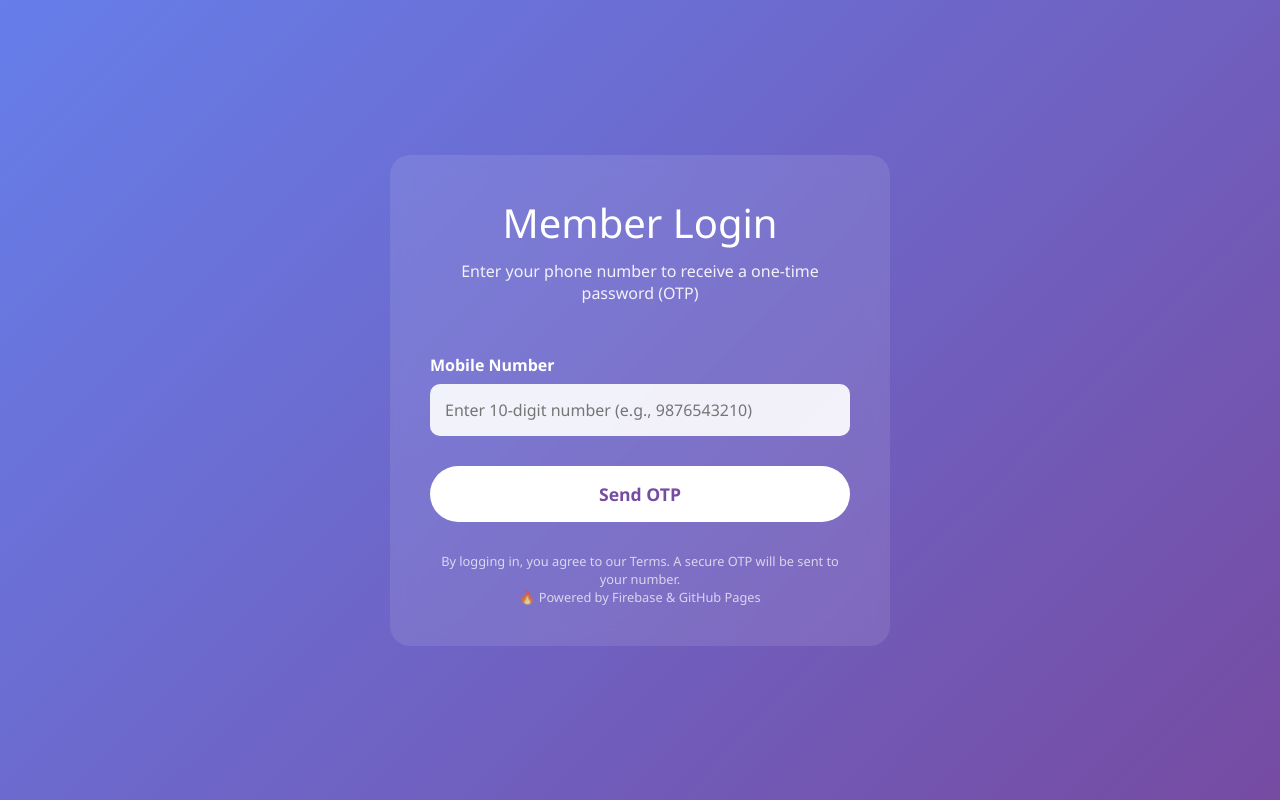
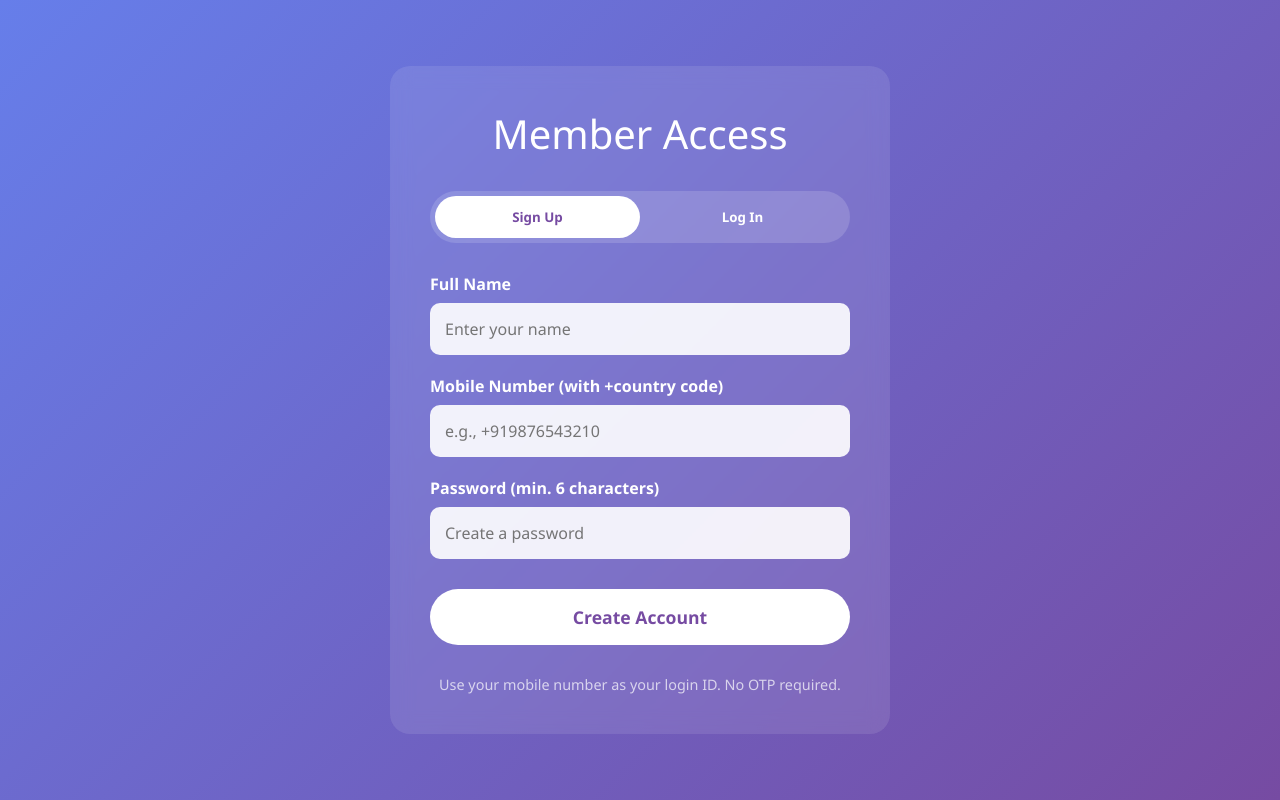
Before and after one commit to shreematka/kuber, a plain HTML site: page index.html in a window 1280 px wide. Drawn offline with Linux system fonts and the light colour scheme; no server answers.

Commit message:
Refactor index.html for improved layout and functionality
Updated the title and improved the styling of the login and signup forms. Enhanced the JavaScript functions for better user experience.

```diff
--- a/index.html
+++ b/index.html
@@ -3,32 +3,184 @@
 <head>
     <meta charset="UTF-8">
     <meta name="viewport" content="width=device-width, initial-scale=1.0">
-    <title>My Professional Website | Login</title>
+    <title>My Professional Website</title>
     <style>
-        * { margin: 0; padding: 0; box-sizing: border-box; font-family: 'Segoe UI', sans-serif; }
-        body { background: linear-gradient(135deg, #667eea 0%, #764ba2 100%); color: white; min-height: 100vh; display: flex; align-items: center; justify-content: center; padding: 20px; }
-        .container { max-width: 500px; width: 100%; text-align: center; }
-        .login-box { background: rgba(255, 255, 255, 0.1); backdrop-filter: blur(10px); padding: 40px; border-radius: 20px; }
-        h1 { font-size: 2.5rem; margin-bottom: 10px; font-weight: 300; }
-        .tagline { font-size: 1rem; opacity: 0.9; margin-bottom: 30px; }
-        .form-group { margin-bottom: 20px; text-align: left; }
-        label { display: block; margin-bottom: 8px; font-weight: 600; }
-        input { width: 100%; padding: 15px; border: none; border-radius: 10px; background: rgba(255, 255, 255, 0.9); font-size: 1rem; }
-        button { background: white; color: #764ba2; border: none; padding: 16px 40px; border-radius: 50px; font-size: 1.1rem; font-weight: bold; cursor: pointer; transition: transform 0.3s; width: 100%; margin-top: 10px; }
-        button:hover { transform: translateY(-3px); }
-        button:disabled { background: #cccccc; cursor: not-allowed; }
-        #message { margin-top: 20px; padding: 12px; border-radius: 10px; font-weight: 600; display: none; }
-        .success { background: rgba(46, 204, 113, 0.2); border: 1px solid #2ecc71; }
-        .error { background: rgba(231, 76, 60, 0.2); border: 1px solid #e74c3c; }
-        .info { background: rgba(52, 152, 219, 0.2); border: 1px solid #3498db; }
-        .footer { margin-top: 30px; font-size: 0.8rem; opacity: 0.7; }
-        #recaptcha-container { margin: 20px auto; display: flex; justify-content: center; }
+        * {
+            margin: 0;
+            padding: 0;
+            box-sizing: border-box;
+            font-family: 'Segoe UI', sans-serif;
+        }
+        body {
+            background: linear-gradient(135deg, #667eea 0%, #764ba2 100%);
+            color: white;
+            min-height: 100vh;
+            display: flex;
+            align-items: center;
+            justify-content: center;
+            padding: 20px;
+        }
+        .container {
+            max-width: 500px;
+            width: 100%;
+        }
+        .login-box {
+            background: rgba(255, 255, 255, 0.1);
+            backdrop-filter: blur(10px);
+            padding: 40px;
+            border-radius: 20px;
+            text-align: center;
+        }
+        h1 {
+            font-size: 2.5rem;
+            margin-bottom: 30px;
+            font-weight: 300;
+        }
+        .form-group {
+            margin-bottom: 20px;
+            text-align: left;
+        }
+        label {
+            display: block;
+            margin-bottom: 8px;
+            font-weight: 600;
+        }
+        input {
+            width: 100%;
+            padding: 15px;
+            border: none;
+            border-radius: 10px;
+            background: rgba(255, 255, 255, 0.9);
+            font-size: 1rem;
+        }
+        .toggle-buttons {
+            display: flex;
+            margin-bottom: 30px;
+            border-radius: 50px;
+            background: rgba(255, 255, 255, 0.15);
+            padding: 5px;
+        }
+        .toggle-btn {
+            flex: 1;
+            padding: 12px;
+            border: none;
+            background: none;
+            color: white;
+            font-weight: bold;
+            cursor: pointer;
+            border-radius: 50px;
+            transition: all 0.3s;
+        }
+        .toggle-btn.active {
+            background: white;
+            color: #764ba2;
+        }
+        .submit-btn {
+            background: white;
+            color: #764ba2;
+            border: none;
+            padding: 16px;
+            border-radius: 50px;
+            font-size: 1.1rem;
+            font-weight: bold;
+            cursor: pointer;
+            transition: transform 0.3s;
+            width: 100%;
+            margin-top: 10px;
+        }
+        .submit-btn:hover {
+            transform: translateY(-3px);
+        }
+        .submit-btn:disabled {
+            background: #ccc;
+            cursor: not-allowed;
+        }
+        .hidden {
+            display: none !important;
+        }
+        #message {
+            margin-top: 20px;
+            padding: 12px;
+            border-radius: 10px;
+            font-weight: 600;
+            display: none;
+        }
+        .success {
+            background: rgba(46, 204, 113, 0.2);
+            border: 1px solid #2ecc71;
+        }
+        .error {
+            background: rgba(231, 76, 60, 0.2);
+            border: 1px solid #e74c3c;
+        }
+        .info {
+            background: rgba(52, 152, 219, 0.2);
+            border: 1px solid #3498db;
+        }
+        .footer {
+            margin-top: 30px;
+            font-size: 0.9rem;
+            opacity: 0.7;
+        }
     </style>
+</head>
+<body>
+    <div class="container">
+        <div class="login-box">
+            <h1 id="form-title">Member Access</h1>
+
+            <!-- TOGGLE BUTTONS -->
+            <div class="toggle-buttons">
+                <button id="show-signup" class="toggle-btn active" onclick="showForm('signup')">Sign Up</button>
+                <button id="show-login" class="toggle-btn" onclick="showForm('login')">Log In</button>
+            </div>
+
+            <!-- SIGN-UP FORM -->
+            <form id="signup-form" onsubmit="signUpWithPhone(event)">
+                <div class="form-group">
+                    <label for="signup-name">Full Name</label>
+                    <input type="text" id="signup-name" placeholder="Enter your name" required>
+                </div>
+                <div class="form-group">
+                    <label for="signup-phone">Mobile Number (with +country code)</label>
+                    <input type="tel" id="signup-phone" placeholder="e.g., +919876543210" required>
+                </div>
+                <div class="form-group">
+                    <label for="signup-password">Password (min. 6 characters)</label>
+                    <input type="password" id="signup-password" placeholder="Create a password" required>
+                </div>
+                <button type="submit" class="submit-btn">Create Account</button>
+            </form>
+
+            <!-- LOGIN FORM -->
+            <form id="login-form" class="hidden" onsubmit="logInWithPhone(event)">
+                <div class="form-group">
+                    <label for="login-phone">Mobile Number (with +country code)</label>
+                    <input type="tel" id="login-phone" placeholder="e.g., +919876543210" required>
+                </div>
+                <div class="form-group">
+                    <label for="login-password">Password</label>
+                    <input type="password" id="login-password" placeholder="Enter your password" required>
+                </div>
+                <button type="submit" class="submit-btn">Log In to Dashboard</button>
+            </form>
+
+            <!-- MESSAGE DISPLAY -->
+            <div id="message"></div>
+
+            <div class="footer">
+                <p>Use your mobile number as your login ID. No OTP required.</p>
+            </div>
+        </div>
+    </div>
+
     <!-- FIREBASE SDK -->
     <script src="https://www.gstatic.com/firebasejs/10.7.1/firebase-app-compat.js"></script>
     <script src="https://www.gstatic.com/firebasejs/10.7.1/firebase-auth-compat.js"></script>
+    <script src="https://www.gstatic.com/firebasejs/10.7.1/firebase-firestore-compat.js"></script>
+
     <script>
-        // 🔥 YOUR FIREBASE CONFIG (Make sure this is correct)
+        // 🔥 YOUR FIREBASE CONFIG (Make sure this is correct for your 'kuber-31dab' project)
         const firebaseConfig = {
             apiKey: "AIzaSyA1wJDuFIYqfzwtxE0V-MTsPf2h_e7o4wc",
             authDomain: "kuber-31dab.firebaseapp.com",
@@ -37,13 +189,13 @@
             messagingSenderId: "509382463779",
             appId: "1:509382463779:web:5683047276feb19a897c96"
         };
-        // Initialize Firebase
+
+        // Initialize Firebase services
         const app = firebase.initializeApp(firebaseConfig);
         const auth = firebase.auth();
-        // Global variable to store the OTP confirmation result
-        let confirmationResult = null;
+        const db = firebase.firestore();
 
-        // Function to show messages to the user
+        // ====== 1. HELPER FUNCTIONS ======
         function showMessage(text, type) {
             const msgDiv = document.getElementById('message');
             msgDiv.textContent = text;
@@ -51,116 +203,123 @@
             msgDiv.style.display = 'block';
         }
 
-        // 1. SEND OTP: Called when user enters phone number
-        window.sendOTP = function() {
-            const phoneNumber = document.getElementById('phone').value;
-            const countryCode = "+91"; // Change this to your country code (e.g., +1 for US)
-            const fullNumber = countryCode + phoneNumber;
+        function showForm(formType) {
+            const signupForm = document.getElementById('signup-form');
+            const loginForm = document.getElementById('login-form');
+            const signupBtn = document.getElementById('show-signup');
+            const loginBtn = document.getElementById('show-login');
 
-            // Input validation
-            if (!phoneNumber || phoneNumber.length < 10) {
-                showMessage("Please enter a valid 10-digit phone number.", "error");
+            if (formType === 'signup') {
+                signupForm.classList.remove('hidden');
+                loginForm.classList.add('hidden');
+                signupBtn.classList.add('active');
+                loginBtn.classList.remove('active');
+                document.getElementById('form-title').textContent = 'Create Account';
+            } else {
+                loginForm.classList.remove('hidden');
+                signupForm.classList.add('hidden');
+                loginBtn.classList.add('active');
+                signupBtn.classList.remove('active');
+                document.getElementById('form-title').textContent = 'Log In';
+            }
+        }
+
+        // ====== 2. MAIN AUTH FUNCTIONS ======
+        async function signUpWithPhone(event) {
+            event.preventDefault(); // Stop page reload
+            showMessage("Creating your account...", "info");
+
+            const name = document.getElementById('signup-name').value.trim();
+            const phone = document.getElementById('signup-phone').value.trim();
+            const password = document.getElementById('signup-password').value;
+
+            // Basic validation
+            if (!name || !phone || !password) {
+                showMessage("Please fill in all fields.", "error");
+                return;
+            }
+            if (password.length < 6) {
+                showMessage("Password must be at least 6 characters.", "error");
                 return;
             }
 
-            showMessage("Sending OTP...", "info");
-            document.getElementById('sendOtpBtn').disabled = true;
+            // The trick: use phone number as email address
+            const emailForAuth = phone + '@phone.auth';
 
-            // Firebase: Request to send OTP via SMS
-            auth.signInWithPhoneNumber(fullNumber, window.recaptchaVerifier)
-                .then((result) => {
-                    confirmationResult = result; // Save the confirmation result
-                    showMessage("OTP sent successfully! Please check your SMS.", "success");
-                    // Switch UI to OTP verification
-                    document.getElementById('phone-group').style.display = 'none';
-                    document.getElementById('otp-group').style.display = 'block';
-                    document.getElementById('sendOtpBtn').style.display = 'none';
-                    document.getElementById('verifyOtpBtn').style.display = 'block';
-                })
-                .catch((error) => {
-                    console.error("Send OTP Error:", error);
-                    showMessage("Failed to send OTP: " + error.message, "error");
-                    document.getElementById('sendOtpBtn').disabled = false;
+            try {
+                // 1. Create user in Firebase Authentication
+                const userCredential = await auth.createUserWithEmailAndPassword(emailForAuth, password);
+                const user = userCredential.user;
+
+                // 2. Save name and phone in Firestore Database
+                await db.collection('users').doc(user.uid).set({
+                    name: name,
+                    phone: phone,
+                    createdAt: firebase.firestore.FieldValue.serverTimestamp()
                 });
-        };
 
-        // 2. VERIFY OTP: Called when user enters the received OTP
-        window.verifyOTP = function() {
-            const otpCode = document.getElementById('otp').value;
+                showMessage("✅ Account created successfully! You are now logged in.", "success");
 
-            if (!otpCode || otpCode.length !== 6) {
-                showMessage("Please enter the 6-digit OTP.", "error");
+                // Redirect to dashboard after 2 seconds
+                setTimeout(() => {
+                    window.location.href = "dashboard.html";
+                }, 2000);
+
+            } catch (error) {
+                console.error("Sign-up error:", error);
+                let message = "Failed to create account. ";
+                if (error.code === 'auth/email-already-in-use') {
+                    message += "This mobile number is already registered. Try logging in.";
+                } else {
+                    message += error.message;
+                }
+                showMessage(message, "error");
+            }
+        }
+
+        async function logInWithPhone(event) {
+            event.preventDefault();
+            showMessage("Logging in...", "info");
+
+            const phone = document.getElementById('login-phone').value.trim();
+            const password = document.getElementById('login-password').value;
+
+            if (!phone || !password) {
+                showMessage("Please enter mobile number and password.", "error");
                 return;
             }
 
-            showMessage("Verifying OTP...", "info");
-            document.getElementById('verifyOtpBtn').disabled = true;
+            const emailForAuth = phone + '@phone.auth';
 
-            // Firebase: Confirm the OTP code
-            confirmationResult.confirm(otpCode)
-                .then((userCredential) => {
-                    // SUCCESS! User is now logged in.
-                    const user = userCredential.user;
-                    showMessage("✅ Login successful! Welcome " + (user.phoneNumber || "User"), "success");
-                    // In the next step, we will redirect to dashboard here.
-                    // For now, we just show success.
-                    document.getElementById('verifyOtpBtn').disabled = false;
-                })
-                .catch((error) => {
-                    console.error("Verify OTP Error:", error);
-                    showMessage("Invalid OTP. Please try again.", "error");
-                    document.getElementById('verifyOtpBtn').disabled = false;
-                });
-        };
+            try {
+                await auth.signInWithEmailAndPassword(emailForAuth, password);
+                showMessage("✅ Login successful! Redirecting...", "success");
 
-        // Initialize reCAPTCHA when the page loads
-        window.onload = function() {
-            window.recaptchaVerifier = new firebase.auth.RecaptchaVerifier('recaptcha-container', {
-                'size': 'normal',
-                'callback': (response) => {
-                    // reCAPTCHA solved, allow sendOTP to be called
-                    console.log("reCAPTCHA verified");
+                // Redirect to dashboard after 1 second
+                setTimeout(() => {
+                    window.location.href = "dashboard.html";
+                }, 1000);
+
+            } catch (error) {
+                console.error("Login error:", error);
+                let message = "Login failed. ";
+                if (error.code === 'auth/user-not-found' || error.code === 'auth/wrong-password') {
+                    message += "Incorrect mobile number or password.";
+                } else {
+                    message += error.message;
                 }
-            });
-            window.recaptchaVerifier.render();
-        };
+                showMessage(message, "error");
+            }
+        }
+
+        // ====== 3. ON PAGE LOAD ======
+        // Optional: Check if user is already logged in and redirect them
+        auth.onAuthStateChanged((user) => {
+            if (user && window.location.pathname.endsWith('index.html')) {
+                // User is logged in and on the login page, redirect to dashboard
+                window.location.href = "dashboard.html";
+            }
+        });
     </script>
-</head>
-<body>
-    <div class="container">
-        <div class="login-box">
-            <h1>Member Login</h1>
-            <p class="tagline">Enter your phone number to receive a one-time password (OTP)</p>
-
-            <!-- reCAPTCHA Container (Required by Firebase) -->
-            <div id="recaptcha-container"></div>
-
-            <!-- PHONE NUMBER INPUT (Initially shown) -->
-            <div id="phone-group" class="form-group">
-                <label for="phone">Mobile Number</label>
-                <input type="tel" id="phone" placeholder="Enter 10-digit number (e.g., 9876543210)" maxlength="10" inputmode="numeric">
-            </div>
-
-            <!-- OTP INPUT (Initially hidden) -->
-            <div id="otp-group" class="form-group" style="display: none;">
-                <label for="otp">Enter OTP</label>
-                <input type="text" id="otp" placeholder="Enter 6-digit OTP" maxlength="6" inputmode="numeric">
-            </div>
-
-            <!-- SEND OTP BUTTON (Initially shown) -->
-            <button id="sendOtpBtn" onclick="sendOTP()">Send OTP</button>
-
-            <!-- VERIFY OTP BUTTON (Initially hidden) -->
-            <button id="verifyOtpBtn" onclick="verifyOTP()" style="display: none;">Verify OTP & Login</button>
-
-            <!-- MESSAGE DISPLAY -->
-            <div id="message"></div>
-
-            <div class="footer">
-                <p>By logging in, you agree to our Terms. A secure OTP will be sent to your number.</p>
-                <p>🔥 Powered by Firebase & GitHub Pages</p>
-            </div>
-        </div>
-    </div>
 </body>
 </html>
```
